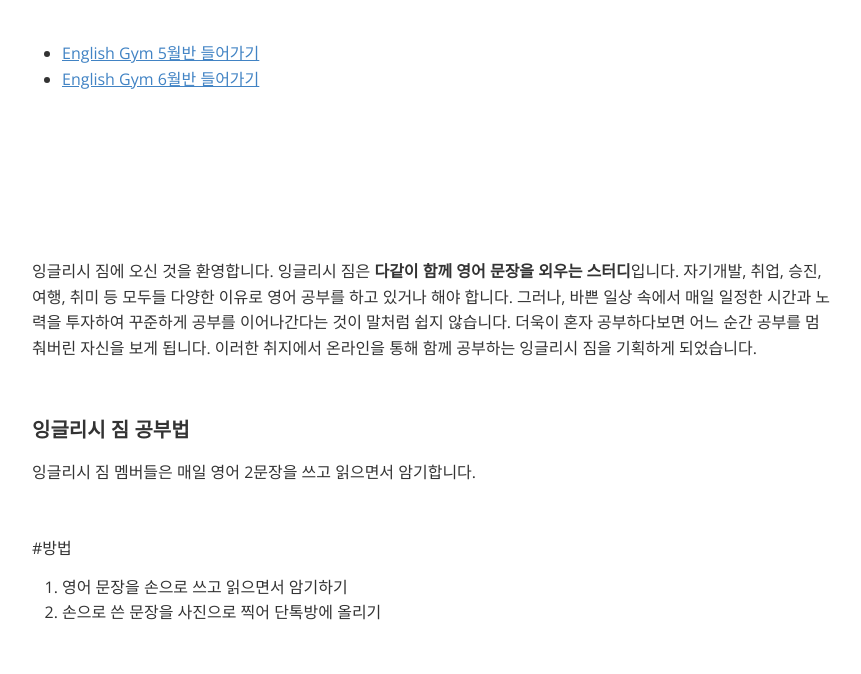
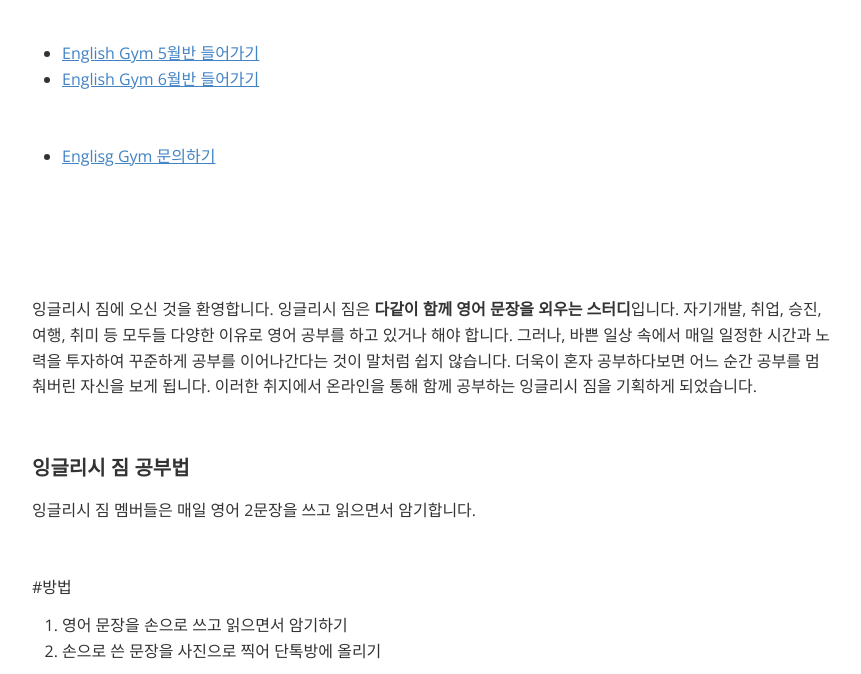
Before and after one commit to eungiHong/eungihong.github.io, a plain HTML site: page index.html in a window 1280 px wide. Shown: the part 114-788 px from the top of the page, without its empty margins (208-1069 px from the left). Drawn offline with nearby package versions, Linux system fonts and the light colour scheme.

Commit message:
메인화면 업로드04

```diff
--- a/index.html
+++ b/index.html
@@ -227,6 +227,6 @@ header, .context-menu, .megamenu-content, footer { font-family: "Segoe UI", Aria
 </style>
 </head>
 <body class='typora-export os-windows' >
-<div  id='write'  class = 'is-node'><h1><a name='header-n148' class='md-header-anchor '></a>English Gym</h1><p>    </p><p>&nbsp;</p><ul><li><a href='https://open.kakao.com/o/gUIcuQfb'>English Gym 5월반 들어가기</a></li><li><a href='https://open.kakao.com/o/gUIcuQfb'>English Gym 6월반 들어가기</a></li></ul><p>&nbsp;</p><p>&nbsp;</p><p>&nbsp;</p><p>&nbsp;</p><p>잉글리시 짐에 오신 것을 환영합니다. 잉글리시 짐은 <strong>다같이 함께 영어 문장을 외우는 스터디</strong>입니다. 자기개발, 취업, 승진, 여행, 취미 등 모두들 다양한 이유로 영어 공부를 하고 있거나 해야 합니다. 그러나, 바쁜 일상 속에서 매일 일정한 시간과 노력을 투자하여 꾸준하게 공부를 이어나간다는 것이 말처럼 쉽지 않습니다. 더욱이 혼자 공부하다보면 어느 순간 공부를 멈춰버린 자신을 보게 됩니다. 이러한 취지에서 온라인을 통해 함께 공부하는 잉글리시 짐을 기획하게 되었습니다. </p><p>&nbsp;</p><h4><a name='header-n224' class='md-header-anchor '></a>잉글리시 짐 공부법</h4><p>잉글리시 짐 멤버들은 매일 영어 2문장을 쓰고 읽으면서 암기합니다.</p><p>&nbsp;</p><p>#방법</p><ol><li>영어 문장을 손으로 쓰고 읽으면서 암기하기</li><li>손으로 쓴 문장을 사진으로 찍어 단톡방에 올리기</li></ol><p>&nbsp;</p><p>몸이 기억할 수 있도록 노트에 쓰고 (작게라도) 소리내서 말하는 것이 중요합니다. </p><p>&nbsp;</p><p>#단톡방 업로드 예시</p><p><img src='./단톡방.png' alt='image' referrerPolicy='no-referrer' /></p><p>&nbsp;</p><p>&nbsp;</p></div>
+<div  id='write'  class = 'is-node'><h1><a name='header-n0' class='md-header-anchor '></a>English Gym</h1><p>    </p><p>&nbsp;</p><ul><li><a href='https://open.kakao.com/o/gUIcuQfb'>English Gym 5월반 들어가기</a></li><li><a href='https://open.kakao.com/o/gUIcuQfb'>English Gym 6월반 들어가기</a></li></ul><p>&nbsp;</p><ul><li><a href='http://pf.kakao.com/_uxjBuT'>Englisg Gym 문의하기</a></li></ul><p>&nbsp;</p><p>&nbsp;</p><p>&nbsp;</p><p>잉글리시 짐에 오신 것을 환영합니다. 잉글리시 짐은 <strong>다같이 함께 영어 문장을 외우는 스터디</strong>입니다. 자기개발, 취업, 승진, 여행, 취미 등 모두들 다양한 이유로 영어 공부를 하고 있거나 해야 합니다. 그러나, 바쁜 일상 속에서 매일 일정한 시간과 노력을 투자하여 꾸준하게 공부를 이어나간다는 것이 말처럼 쉽지 않습니다. 더욱이 혼자 공부하다보면 어느 순간 공부를 멈춰버린 자신을 보게 됩니다. 이러한 취지에서 온라인을 통해 함께 공부하는 잉글리시 짐을 기획하게 되었습니다. </p><p>&nbsp;</p><h4><a name='header-n18' class='md-header-anchor '></a>잉글리시 짐 공부법</h4><p>잉글리시 짐 멤버들은 매일 영어 2문장을 쓰고 읽으면서 암기합니다.</p><p>&nbsp;</p><p>#방법</p><ol start='' ><li>영어 문장을 손으로 쓰고 읽으면서 암기하기</li><li>손으로 쓴 문장을 사진으로 찍어 단톡방에 올리기</li></ol><p>&nbsp;</p><p>몸이 기억할 수 있도록 손으로 쓰고 (작게라도) 소리내어 말하는 것이 중요합니다. </p><p>&nbsp;</p><p>#단톡방 업로드 예시</p><p><img src='./assets/단톡방.png' alt='image' referrerPolicy='no-referrer' /></p><p>&nbsp;</p><p>문의사항이 있으시다면 위의 &#39;English Gym 문의하기&#39;를 클릭하여 문의해 주시길 바랍니다.</p></div>
 </body>
 </html>
```
Also changed, not shown: assets/단톡방.png (added).
